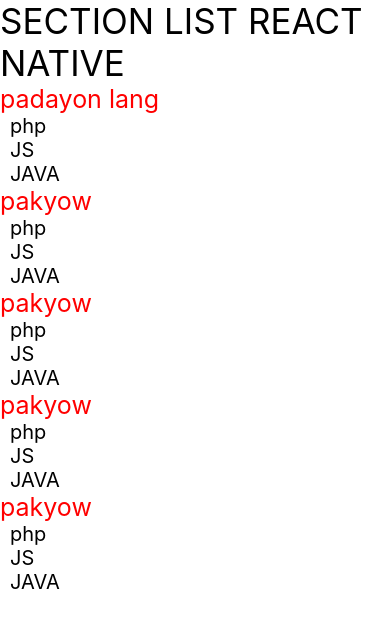
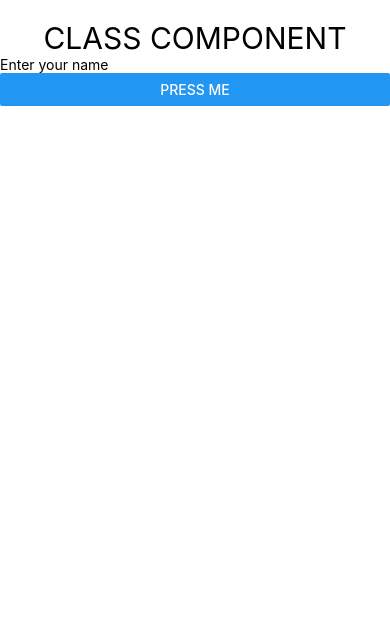
Before and after one commit to m4rkbello/ReactNativeCLI_FullCourse, a React Native app: screen / in a window 390 px wide. Shown: the top 628 px of the page. Built offline with nearby package versions, Linux system fonts and the light colour scheme.

Commit message:
CLASS COMPONENT!

```diff
--- a/App.tsx
+++ b/App.tsx
@@ -13,6 +13,8 @@ import DynamicGridComponent from "./components/DynamicGridComponent";
 import GridComponent from "./components/GridComponent";
 import ComponentLoopFlatList from "./components/ComponentLoopFlatList";
 import SectionListComponent from "./components/SectionListComponent";
+import ClassComponent from "./components/ClassComponent";
+
 
 
 const App = () => {
@@ -79,7 +81,8 @@ const App = () => {
 
         {/* <GridComponent /> */}
         {/* <ComponentLoopFlatList /> */}
-        <SectionListComponent />
+        {/* <SectionListComponent /> */}
+        <ClassComponent />
       </ScrollView>
     </View>
   );
--- /dev/null
+++ b/components/ClassComponent.js
@@ -0,0 +1,20 @@
+import React, { Component } from 'react';
+import { StyleSheet, Text, View, TextInput, Button } from 'react-native';
+
+class ClassComponent extends Component {
+
+
+    render() {
+        return (
+            <View>
+                <Text style={{ fontSize: 30, textAlign: 'center', marginTop: 20 }}>
+                    CLASS COMPONENT
+                </Text>
+                <TextInput placeholder='Enter your name' />
+                <Button title="Press Me" />
+            </View>
+        );
+    }
+}
+
+export default ClassComponent;
```
